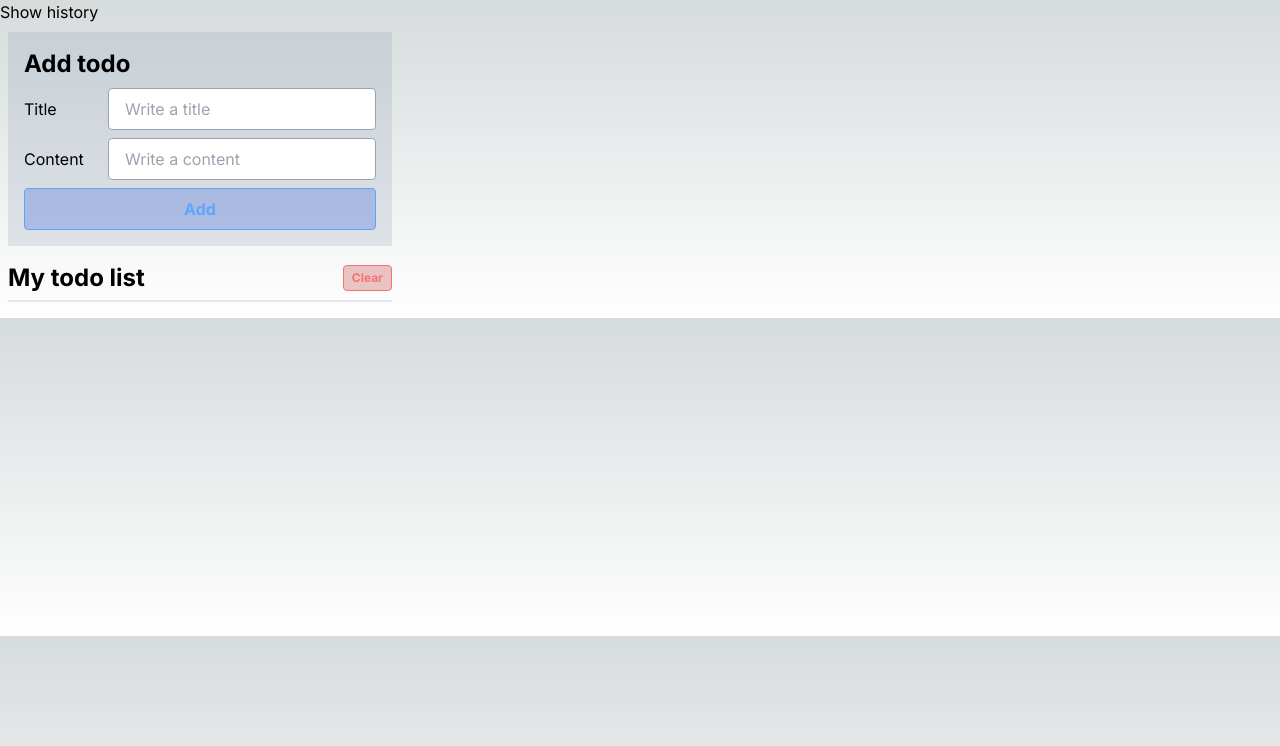
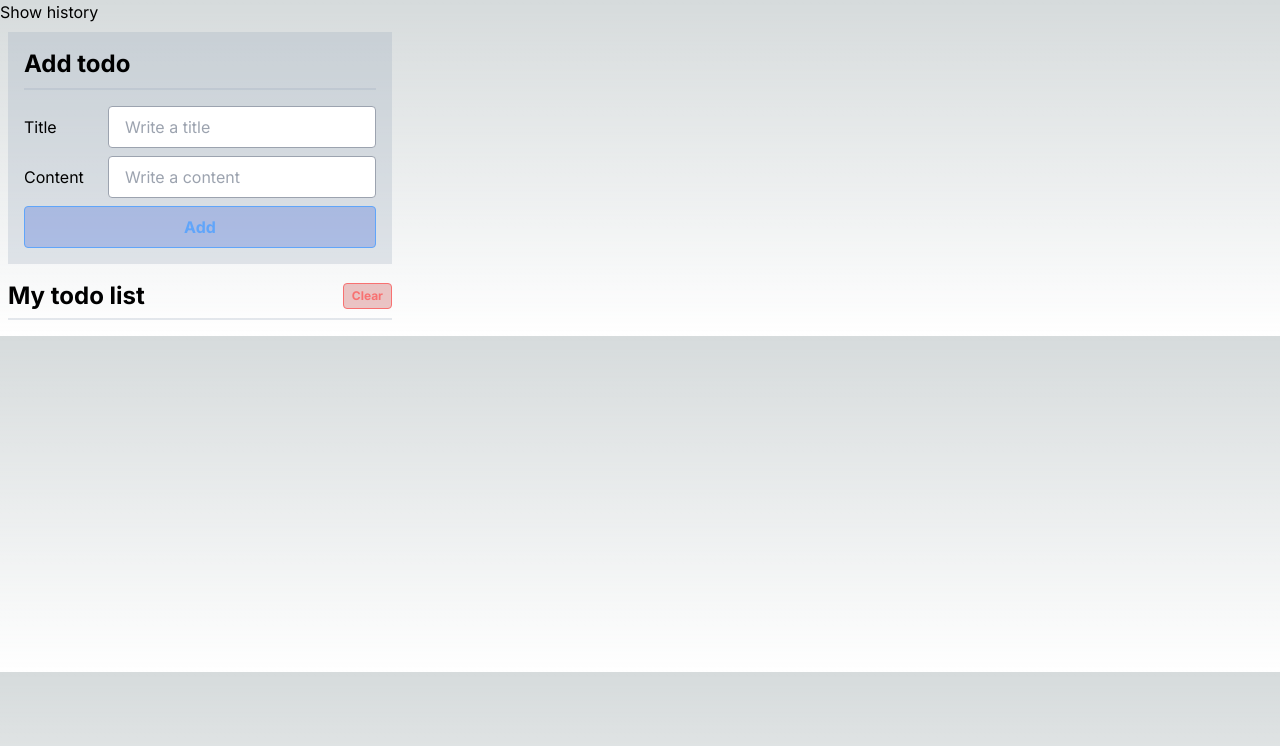
Before and after one commit to Fursum/zustand-history-demo, a Next.js app: page / in a window 1280 px wide. Shown: the top 746 px of the page. Built offline with nearby package versions, Linux system fonts and the light colour scheme.

Commit message:
add auto animate to list

```diff
--- a/package.json
+++ b/package.json
@@ -9,6 +9,7 @@
     "lint": "next lint"
   },
   "dependencies": {
+    "@formkit/auto-animate": "^0.7.0",
     "@types/node": "20.3.1",
     "@types/react": "18.2.13",
     "@types/react-dom": "18.2.6",
--- a/src/components/TodoDisplay.tsx
+++ b/src/components/TodoDisplay.tsx
@@ -1,14 +1,17 @@
-import { FC, useState } from "react";
+import { useForm } from "react-hook-form";
+import { FC, useEffect, useRef, useState } from "react";
 import { Todo, useTodoStore } from "@/states/todos";
+import { useHistoryStore } from "@/states/history";
 import styles from "./style.module.scss";
-import { useForm } from "react-hook-form";
-import { useHistoryStore } from "@/states/history";
+import { useAutoAnimate } from "@formkit/auto-animate/react";
 
 const TodoDisplay = () => {
   const { todos, clearTodos, addTodo } = useTodoStore();
   const { addAction } = useHistoryStore();
 
   const [editingId, setEditingId] = useState<number | null>(null);
+
+  const [listRef] = useAutoAnimate({ easing: "ease-out", duration: 200 });
 
   const handleClear = () => {
     // To restore from history
@@ -38,7 +41,7 @@ const TodoDisplay = () => {
           Clear
         </button>
       </h1>
-      <ul>
+      <ul ref={listRef}>
         {todos.map((todo) => (
           <li key={todo.id} className={styles.row}>
             {editingId !== todo.id && (
--- a/src/components/style.module.scss
+++ b/src/components/style.module.scss
@@ -6,6 +6,13 @@
   // Form title
   > h1 {
     @apply text-2xl font-bold;
+
+    // Separator
+    &:after {
+      @apply block w-full bg-slate-400/25 my-2;
+      height: 2px;
+      content: "";
+    }
   }
 
   .row {
```
Also changed, not shown: 1 other file (tests, documents, lock files or other folders).
